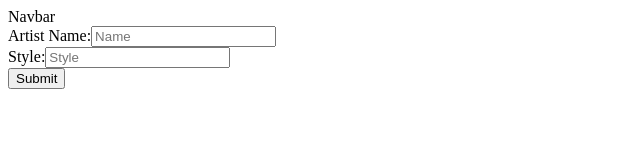
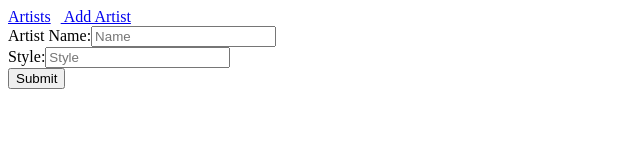
Before and after one commit to munroe1786/art-locale-frontend, a React (Create React App) app: page /artists/new in a window 1280 px wide. Shown: the top 160 px of the page, without its empty margins (0-640 px from the left). Built offline with nearby package versions, Linux system fonts and the light colour scheme; no server answers.

Commit message:
added link to Artists and Add Artist in navbar

```diff
--- a/src/components/NavBar.js
+++ b/src/components/NavBar.js
@@ -4,7 +4,8 @@ import {Link} from 'react-router-dom';
 const NavBar = (props) => {
     return (
         <div>
-            Navbar
+            <Link to='/artists' style={{paddingRight: '10px'}}>Artists</Link>
+            <Link to='/artists/new'> Add Artist</Link>
         </div>
     )
 }
```
Also changed, not shown: 1 other file (tests, documents, lock files or other folders).
